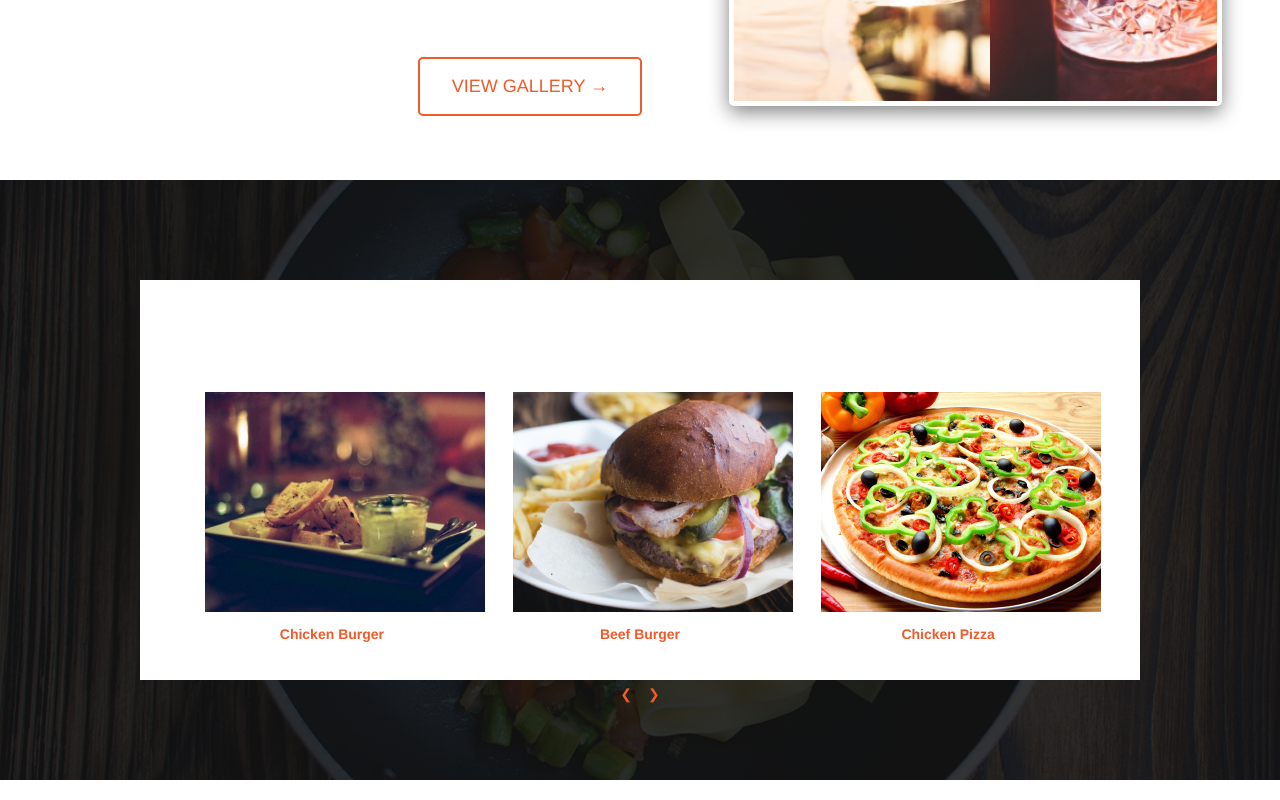
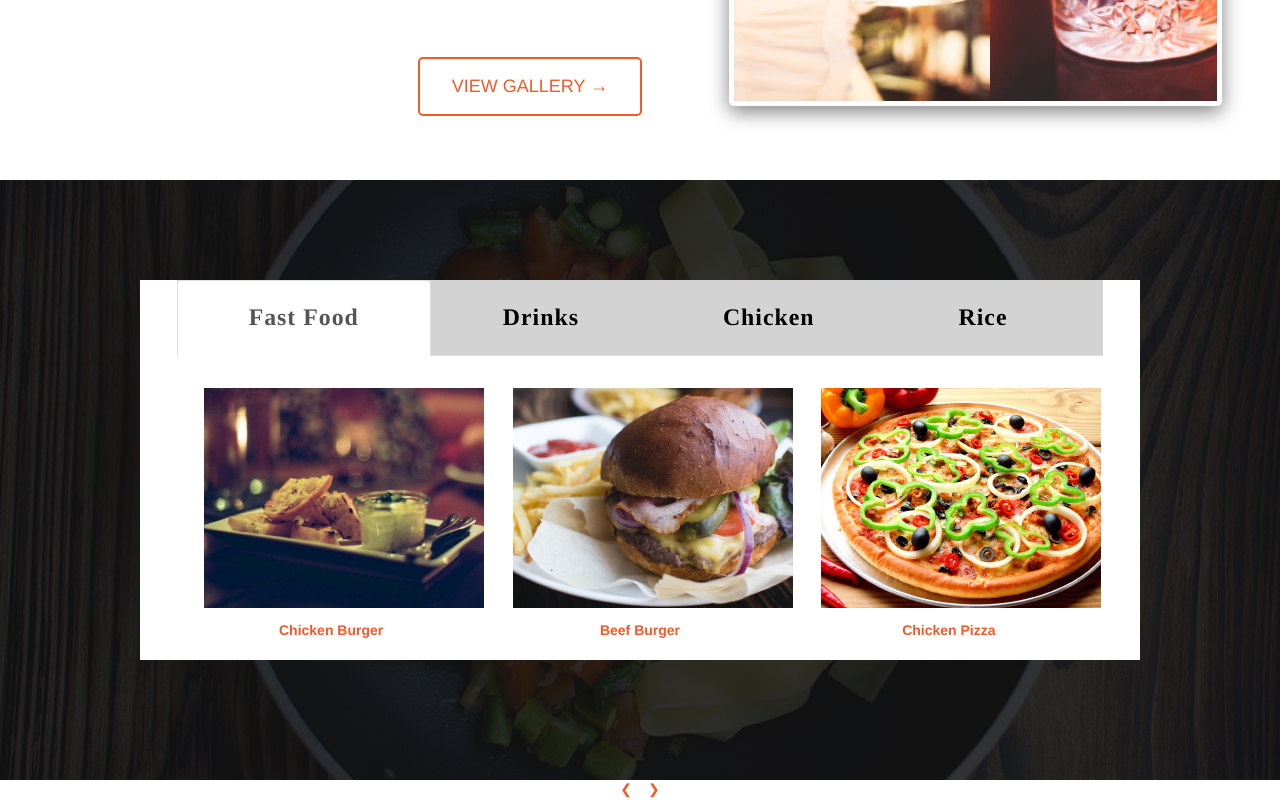
Before and after one commit to brendaokumu/Bree-s-Kitchen, a plain HTML site: page index.html in a window 1280 px wide. Shown: the part 1868-2668 px from the top of the page. Drawn offline with nearby package versions, Linux system fonts and the light colour scheme; a web font is replaced by a local one.

Commit message:
Add link tab panes on food carousel

```diff
--- a/css/styles.css
+++ b/css/styles.css
@@ -161,7 +161,7 @@ box-shadow: 0px 5px 5px grey;
 }
 
 .fastFood {
-    height: 400px;
+    height: 380px;
     width: 80%;
     margin-top: 100px;
     margin-bottom: 100px;
@@ -208,3 +208,81 @@ button.left {
 .fastFood img {
 margin: 12px;
 }
+
+.main-rows {
+    margin-top: 100px;
+    margin-bottom: 100px;
+    background: #fff;
+    padding: 0;
+}
+
+.row2 {
+    margin-right: -15px;
+    margin-left: -15px;
+    margin-top: -200px;
+  }
+
+.nav-tabs {
+    background: lightgrey;
+    font-family: 'Sorts Mill Goudy', times;
+    padding: 0px;
+  }
+
+.nav {
+    margin-bottom: 20px;
+    list-style: none;
+  }
+
+.ul {
+   margin-top: 0;
+ }
+
+ .nav-tabs>li {
+    float: left;
+    margin-bottom: -1px;
+ }
+
+.nav>li {
+    position: relative;
+    display: block;
+  }
+
+.nav-tabs>li.active>a, .nav-tabs>li.active>a:focus, .nav-tabs>li.active>a:hover {
+      color: #555;
+      cursor: default;
+      background-color: #fff;
+      border: 1px solid #ddd;
+      border-bottom-color: transparent;
+  }
+
+  .nav-tabs li a {
+      color: #000;
+      font-weight: bold;
+      letter-spacing: 1px;
+      font-size: 1.7em;
+      text-align: center;
+      padding: 15px 102.765px;
+      width: 100%;
+      border-right: solid grey 1px;
+  }
+
+  .nav-tabs>li>a {
+      margin-right: 2px;
+      line-height: 1.42857143;
+      border: 1px solid transparent;
+      border-radius: 4px 4px 0 0;
+    }
+
+  .nav>li>a {
+    position: relative;
+    display: block;
+    padding: 20px 70px;
+}
+
+a {
+    text-decoration: none;
+}
+
+a {
+    background-color: transparent;
+}
--- a/index.html
+++ b/index.html
@@ -116,8 +116,18 @@
   <div class="fastFood">
   <div id="fastFood">
 <div class="container-fluid imgwidth2">
-  <div class="row">
+  <div class="row2">
 
+    <div class="row main-rows">
+        <ul class="nav nav-tabs">
+          <li class="active"><a data-toggle="tab" href="#home">Fast Food</a></li>
+          <li><a data-toggle="tab" href="#menu1">Drinks</a></li>
+          <li><a data-toggle="tab" href="#menu2">Chicken</a></li>
+          <li><a data-toggle="tab" href="#menu3">Rice</a></li>
+        </ul>
+
+    <div class="tab-content">
+    <div id="home" class="tab-pane fade in active">
     <div class="col-md-4">
       <img src="images/fastfood/chickenBurger.jpg" alt="chickenBurger">
         <div class="text2"><strong>Chicken Burger</strong></div>
@@ -133,7 +143,26 @@
         <div class="text2"><strong>Chicken Pizza</strong></div>
     </div>
   </div>
+
+  <div id="menu1" class="tab-pane fade">
+    <p>Drinks</p>
+
+  </div>
+
+  <div id="menu2" class="tab-pane fade">
+    <p>Chicken</p>
+
+  </div>
+
+  <div id="menu3" class="tab-pane fade">
+    <p>Rice</p>
+
 </div>
+</div>
+</div>
+    </div>
+  </div>
+
 
 <button class="button2 left" onclick="plusDivs(-1)">&#10094;</button>
 <button class="button2 right" onclick="plusDivs(1)">&#10095;</button>
--- a/js/scripts.js
+++ b/js/scripts.js
@@ -29,5 +29,5 @@ function showDivs(n) {
   for (i = 0; i < x.length; i++) {
      x[i].style.display = "none";
   }
-  x[slideIndex-1].style.display = "inline";
+  //x[slideIndex-1].style.display = "inline";
 }
```
